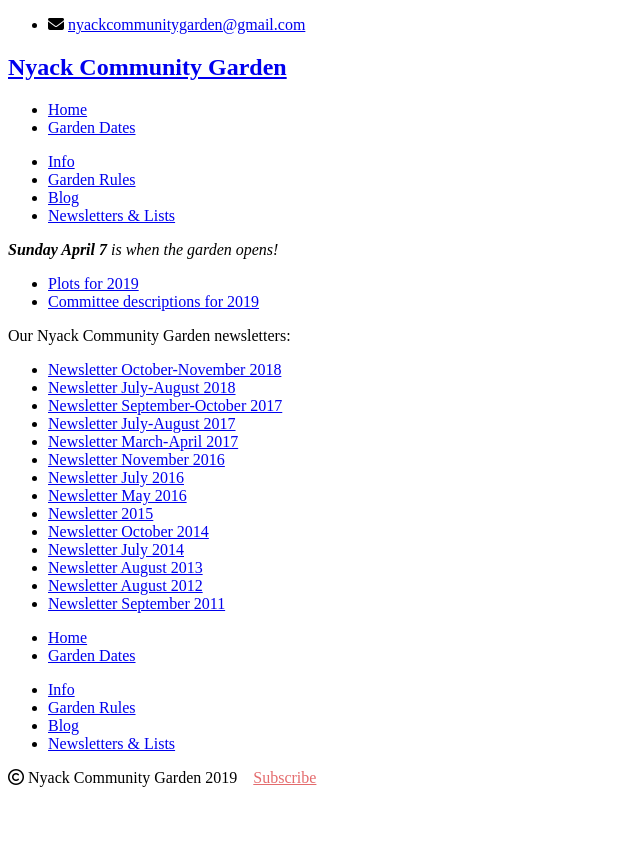
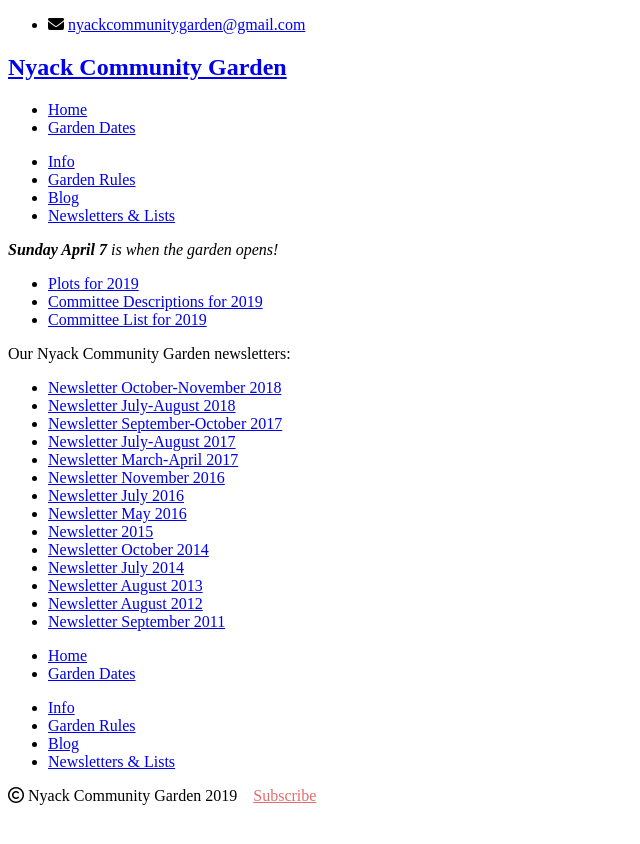
Before and after one commit to bosborne/nyackcommunitygarden, a Jekyll site: the page built from files/index.md, in a window 1280 px wide. Shown: the top 844 px of the page, without its empty margins (0-640 px from the left). Built offline with Jekyll 4.4.1, drawn with Linux system fonts in a browser that asks for light colours; nearby versions of some CDN libraries; library files that are not in the unit come from our copies.

Commit message:
Add commitee list

```diff
--- a/files/index.md
+++ b/files/index.md
@@ -5,7 +5,8 @@
 published: true
 ---
 - [Plots for 2019](/pdf/Plots_3-21-2019.pdf)
-- [Committee descriptions for 2019](/pdf/Committee_Descriptions_2019.pdf)
+- [Committee Descriptions for 2019](/pdf/Committee_Descriptions_2019.pdf)
+- [Committee List for 2019](/pdf/Committee_List_2019.pdf)
 
 Our Nyack Community Garden newsletters:
 
```
